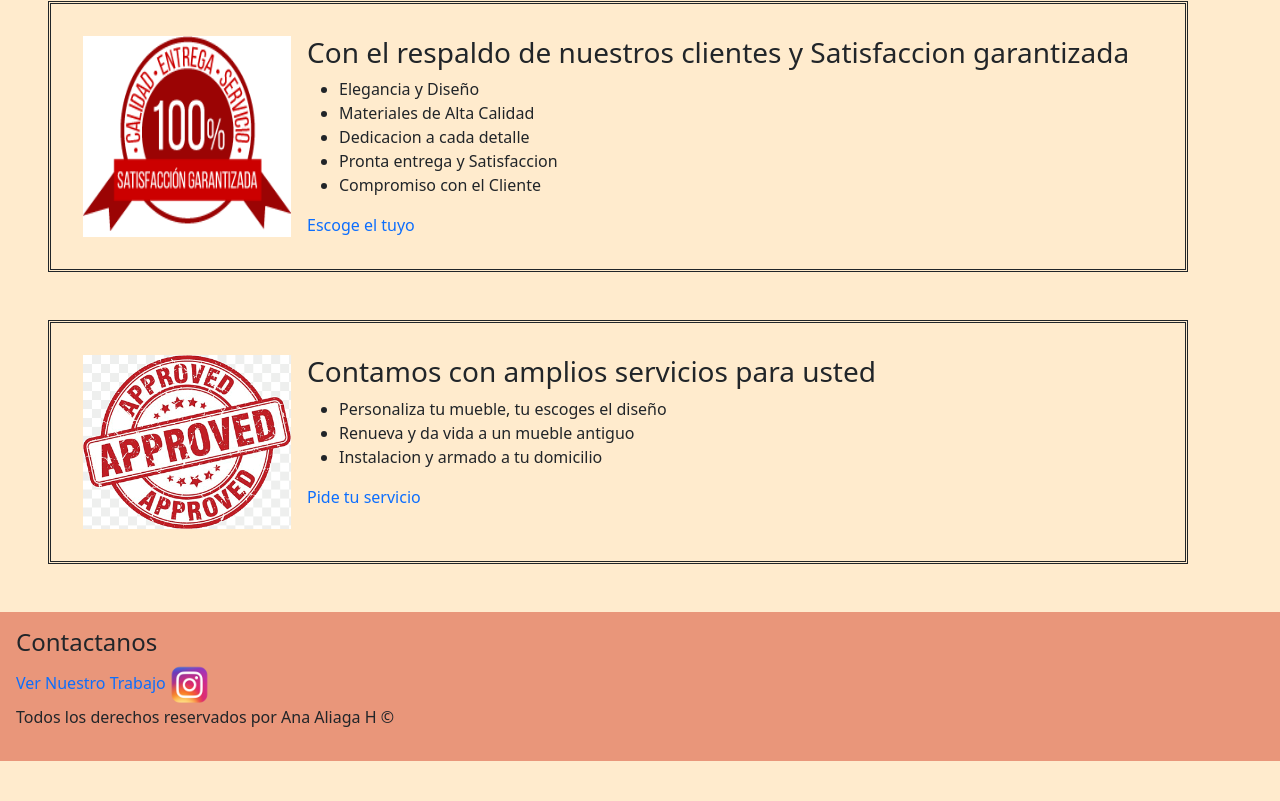
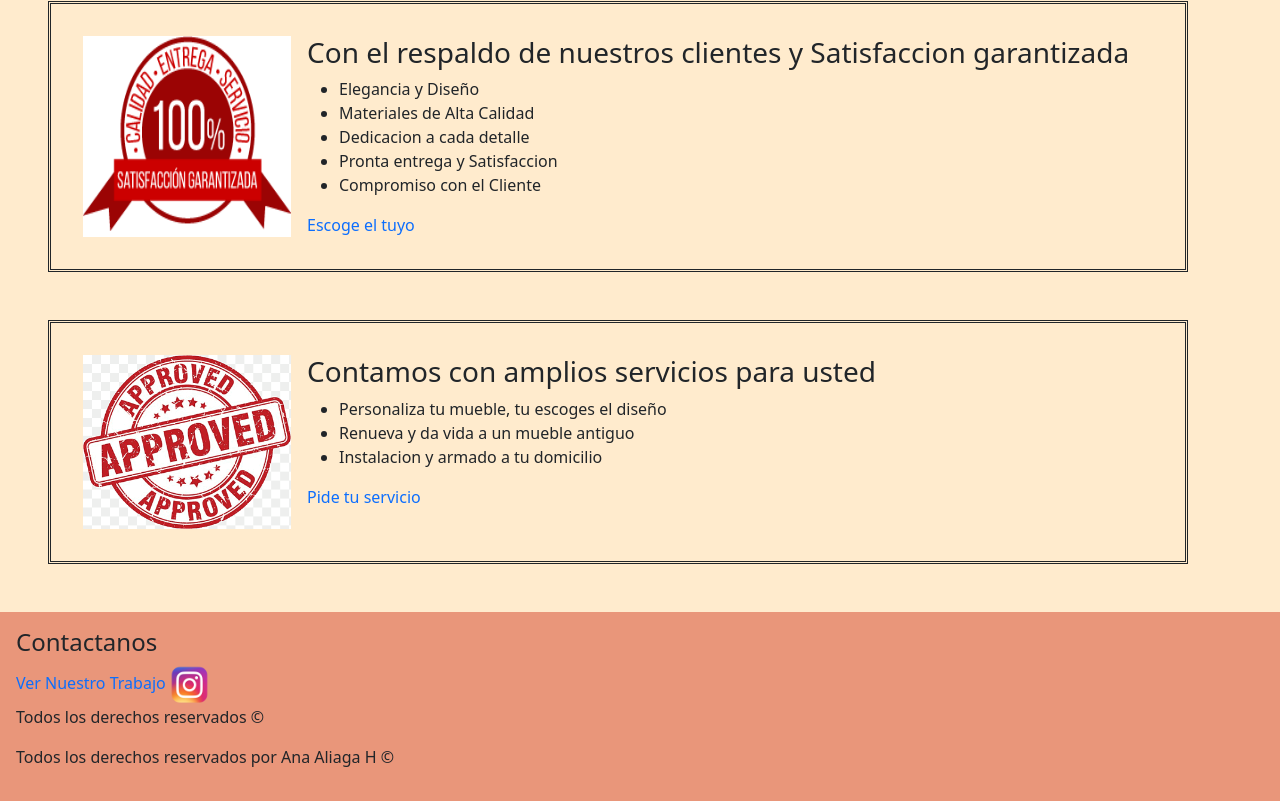
Before and after one commit to AnaElizabethA/pre-entrega2-AnaAliaga, a plain HTML site: page index.html in a window 1280 px wide. Shown: the part 1272-2073 px from the top of the page. Before the commit the page ends 2033 px from the top, so only its background shows below. Drawn offline with nearby package versions, Linux system fonts and the light colour scheme.

Commit message:
puse un p

```diff
--- a/index.html
+++ b/index.html
@@ -105,7 +105,7 @@
         <a target="_blank" href="https://www.instagram.com/arrimos._morales/">Ver Nuestro Trabajo </a>
         <img src="img/logo-insta.png" alt=" " href="https://www.instagram.com/arrimos._morales/" title="logo-insta">
 
-
+        <p> Todos los derechos reservados ©</p>
         <p> Todos los derechos reservados por Ana Aliaga H ©</p>
     </footer>
 
```
